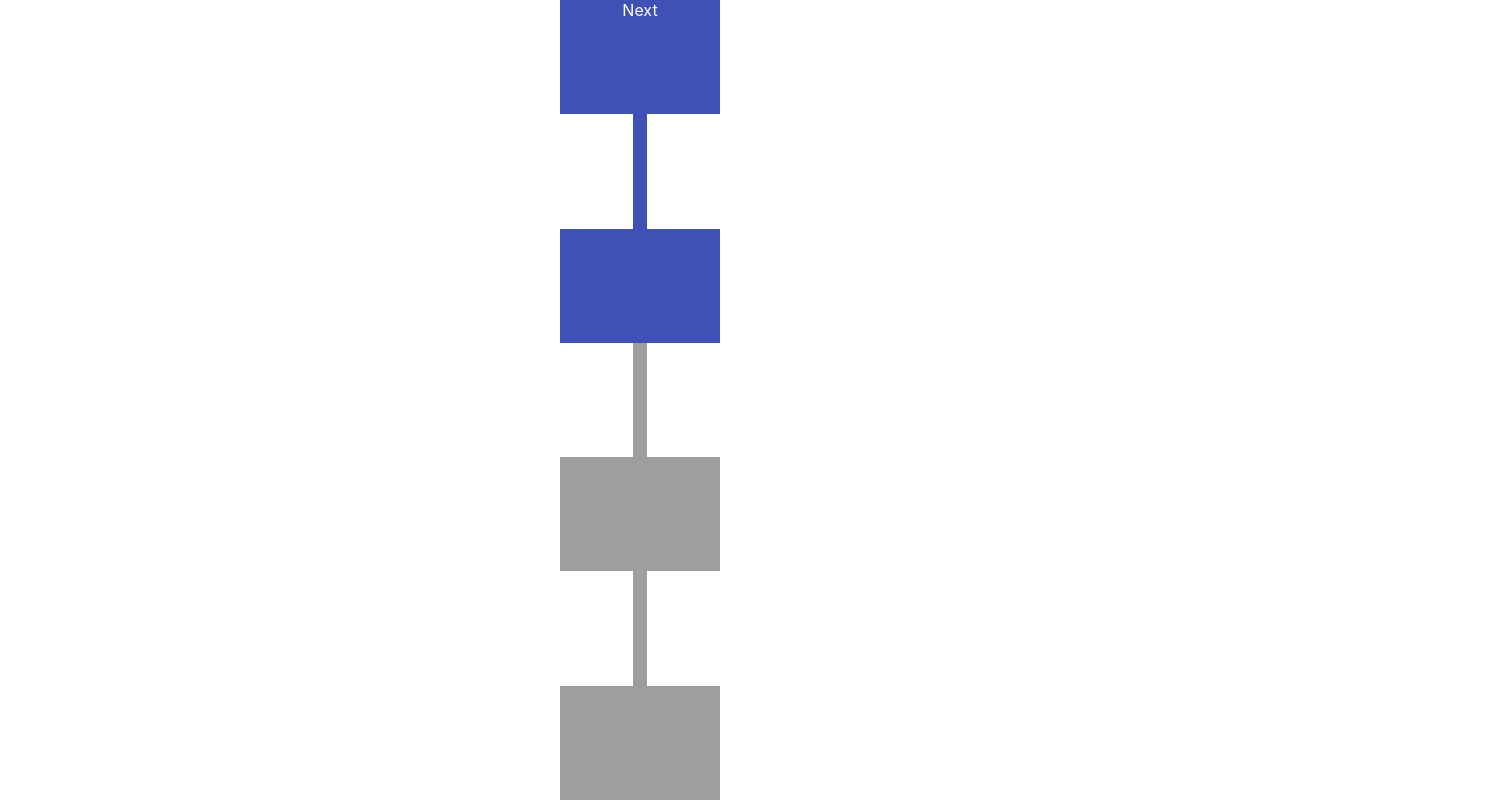
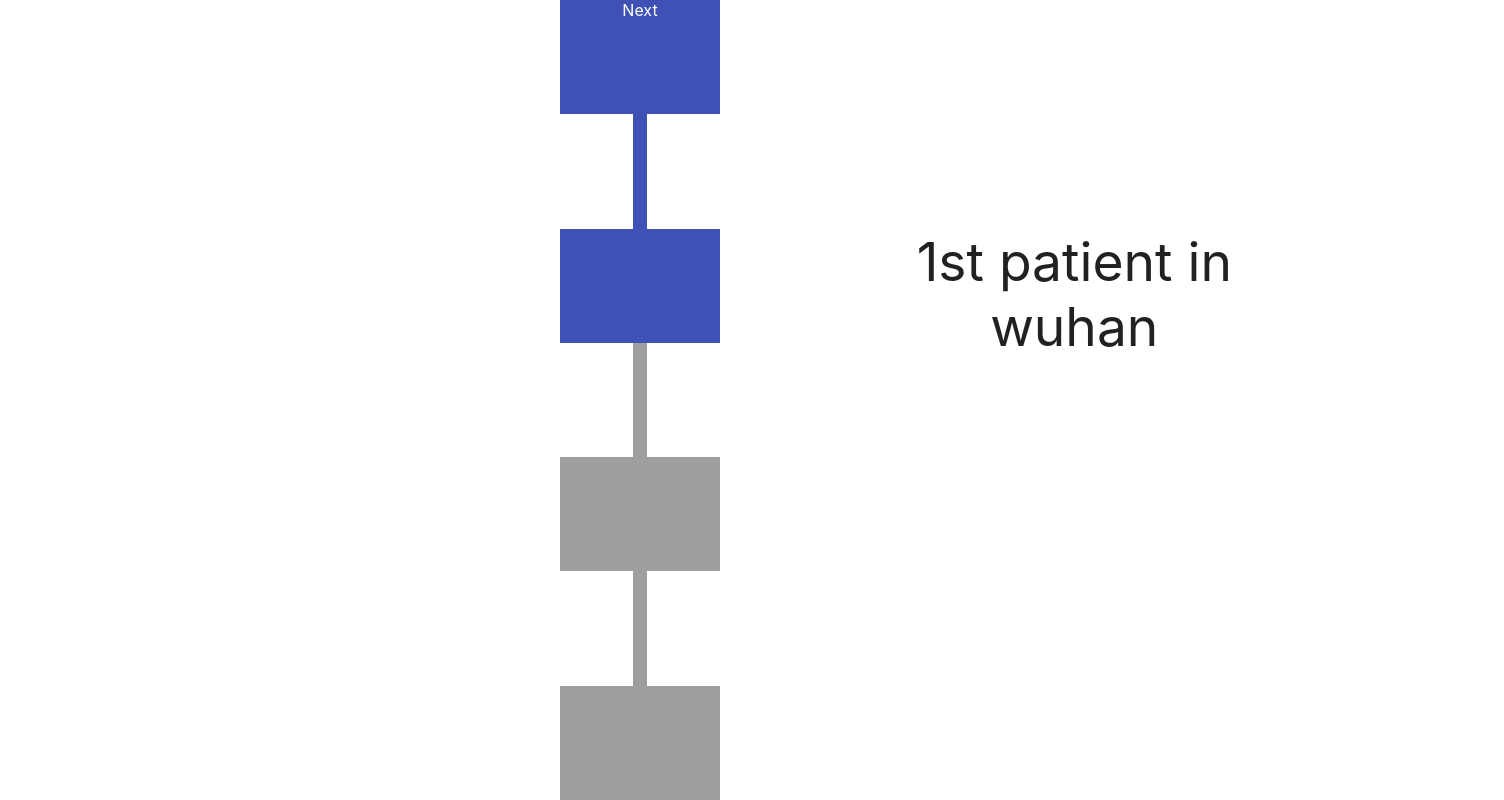
Before and after one commit to Anwesh43/react-timeline-boxes, a React (Create React App) app: page / in a window 1280 px wide. Both pictures are taken after a click on the element "Next". Shown: the top 800 px of the page, 1504 px wide, since content can reach past the window. Built offline with nearby package versions, Linux system fonts and the light colour scheme.

Commit message:
adding TextNode class

```diff
--- a/src/App.js
+++ b/src/App.js
@@ -7,7 +7,7 @@ import TimelineContainer from './TimelineContainer'
 function App() {
   return (
     <div className="App">
-      <TimelineContainer n = {3}/>
+      <TimelineContainer texts = {["1st patient in wuhan", "chinese new year", "global outbreak"]}/>
     </div>
   );
 }
--- /dev/null
+++ b/src/TextNode.js
@@ -0,0 +1,21 @@
+import React from 'react'
+
+const textStyle = (scale, hSize, w, h, i) => {
+    console.log("TextNode", hSize)
+    const top = `${hSize * (i * 2 + 2)}px`
+    const color = "#212121"
+    const fontSize = `${Math.min(w, h) / 15}px`
+    const left = `${w + (w / 2 + 2 * hSize - w) * scale}px`
+    const position = 'absolute'
+    const opacity = scale
+    const overflow = 'visible'
+    return {position, left, top, color, fontSize, opacity, overflow}
+}
+
+const TextNode = ({text, w, h, scale, i, hSize}) => {
+    return <div style = {textStyle(scale, hSize, w, h, i)}>
+            {text}
+        </div>
+}
+
+export default TextNode
--- a/src/TimelineBoxComponent.js
+++ b/src/TimelineBoxComponent.js
@@ -2,13 +2,16 @@ import React from 'react'
 import Line from './Line'
 import {TimeLineBox} from './Box'
 import {divideScale} from './utils'
+import TextNode from './TextNode'
 
-const TimeLineBoxComponent = ({w, h, scale, hSize, i}) => {
-    const scBox = divideScale(scale, 1, 2)
-    const scLine = divideScale(scale, 0, 2)
+const TimeLineBoxComponent = ({w, h, scale, hSize, i, text}) => {
+    const scBox = divideScale(scale, 1, 3)
+    const scLine = divideScale(scale, 0, 3)
+    const scText = divideScale(scale, 2, 3)
     return <div>
               <TimeLineBox i = {i} w = {w} hSize = {hSize} scale = {scBox}/>
               <Line i = {i} w = {w} h = {h} scale = {scLine} hSize = {hSize}/>
+              <TextNode text = {text} w = {w} hSize = {hSize} h = {h} i = {i} scale = {scText}/>
           </div>
 }
 
--- a/src/TimelineContainer.js
+++ b/src/TimelineContainer.js
@@ -3,22 +3,23 @@ import TimeLineBoxComponent from './TimelineBoxComponent'
 import React from 'react'
 import {StartingBox} from './Box'
 
-const TimeLineBoxes = ({w, hSize, h, scale, j, n}) => {
+const TimeLineBoxes = ({w, hSize, h, scale, j, texts}) => {
     const timeLineBoxes = []
-    for (var i = 0; i < n; i++) {
+    for (var i = 0; i < texts.length; i++) {
         const sc = j == i ? scale : (i < j) ? 1 : 0
-        timeLineBoxes.push(<TimeLineBoxComponent i = {i} hSize = {hSize} w = {w} h = {h} scale = {sc}/>)
+        timeLineBoxes.push(<TimeLineBoxComponent i = {i} text = {texts[i]} hSize = {hSize} w = {w} h = {h} scale = {sc}/>)
     }
     return <React.Fragment>{timeLineBoxes}</React.Fragment>
 }
 
-const TimelineContainer = ({n}) => {
+const TimelineContainer = ({texts}) => {
+    const n = texts.length
     const {w, h, enableResize, disableResize} = useDimension()
     const {start, scale, i} = useAnimatedScale(0.02, 30, n)
     const hSize = h / (n * 2 + 1)
     return (<div>
             <StartingBox w = {w} hSize = {hSize} onClick = {start}/>
-            <TimeLineBoxes w = {w} h = {h} hSize = {hSize} scale = {scale} j = {i} n = {n}/>
+            <TimeLineBoxes texts = {texts} w = {w} h = {h} hSize = {hSize} scale = {scale} j = {i}/>
         </div>)
 }
 
```
